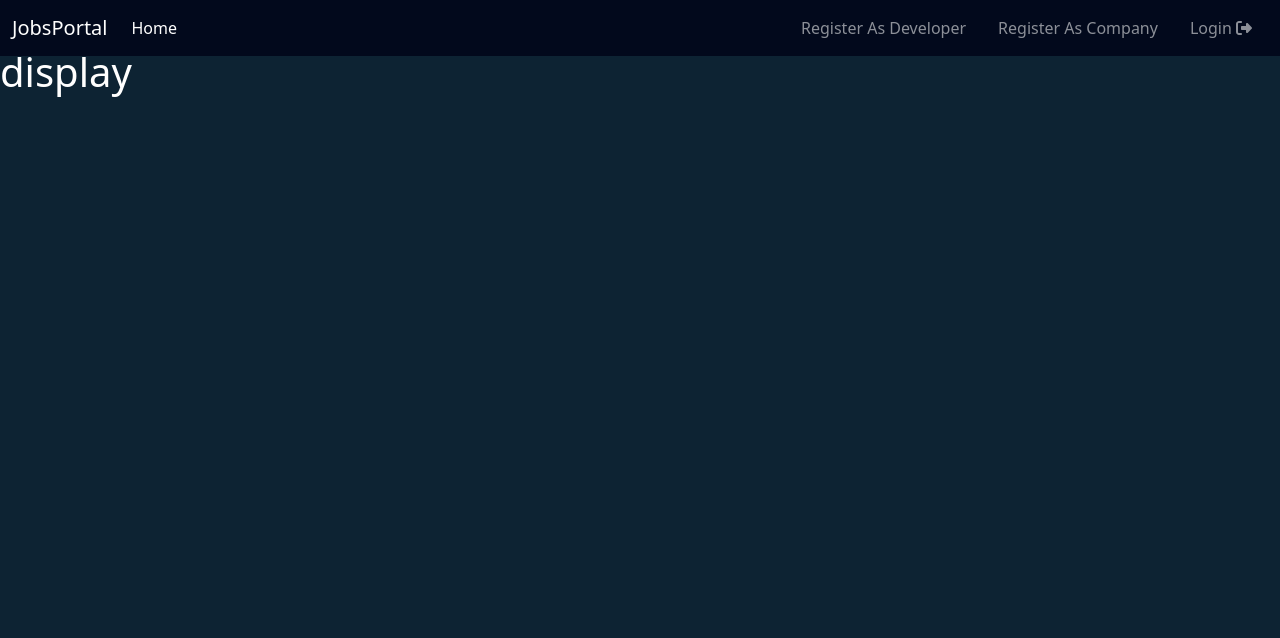
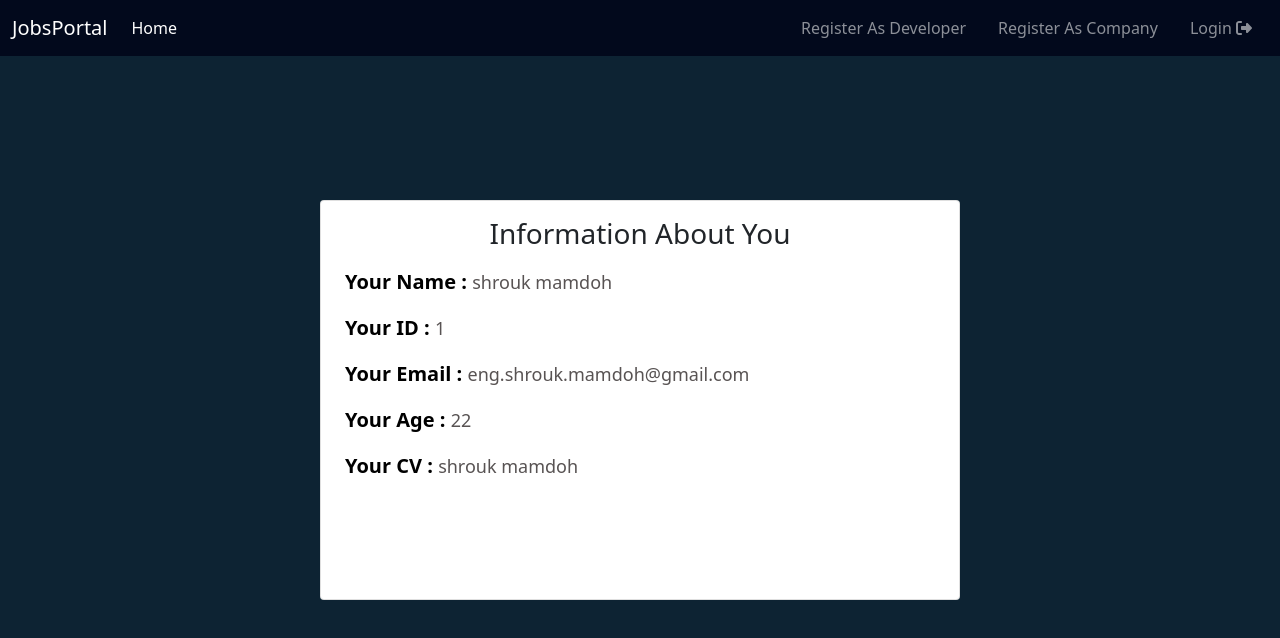
Before and after one commit to sh-m45/django_project, a React (Create React App) app: page /profile in a window 1280 px wide. Shown: the top 638 px of the page. Built offline with nearby package versions, Linux system fonts and the light colour scheme; sample sign-in values are in the browser's storage.

Commit message:
added profile component

```diff
--- a/src/Jobs/JobsList.jsx
+++ b/src/Jobs/JobsList.jsx
@@ -1,6 +1,6 @@
 import { useEffect, useState } from "react";
 import JobItem from "./JobsItem";
-import axios from "axios";
+import protectedRoute from "../libs/protectedRoute";
 
 const JobsList = () => {
   let [jobs, setJobs] = useState([]);
@@ -55,4 +55,4 @@ const JobsList = () => {
   );
 };
 
-export default JobsList;
+export default protectedRoute(JobsList);
--- a/src/Profile/Profile.jsx
+++ b/src/Profile/Profile.jsx
@@ -1,14 +1,34 @@
-import axios from 'axios';
-import React, { Component } from 'react'
-import protectedRoute from '../libs/protectedRoute';
-class Profile extends Component {
-  render() {
-    return (
-      <div className="pt-5 text-white">
-        <h1>display</h1>
+import React from "react";
+import style from "./Profile.module.css";
+import protectedRoute from "../libs/protectedRoute";
+
+export function Profile() {
+  return (
+    <div>
+      <div className={style.parent}>
+        <div className="card w-50 h-50">
+          <h3 className="text-center pt-3">Information About You</h3>
+          <div className="container px-4 pt-2">
+            <p>
+              <span className="">Your Name : </span> shrouk mamdoh{" "}
+            </p>
+            <p>
+              <span className="">Your ID : </span> 1{" "}
+            </p>
+            <p>
+              <span className="">Your Email : </span>eng.shrouk.mamdoh@gmail.com
+            </p>
+            <p>
+              <span className="">Your Age : </span>22
+            </p>
+            <p>
+              <span className="">Your CV : </span>shrouk mamdoh
+            </p>
+          </div>
+        </div>
       </div>
-    )
-  }
+    </div>
+  );
 }
 
-export default protectedRoute(Profile)
+export default protectedRoute(Profile);
--- a/src/Profile/Profile.module.css
+++ b/src/Profile/Profile.module.css
@@ -0,0 +1,18 @@
+.parent {
+  height: 100vh;
+  /* background-color: red; */
+  display: flex;
+  justify-content: center;
+  align-items: center;
+}
+
+span {
+  font-size: 20px;
+  color: black;
+  font-weight: 600;
+}
+p {
+  color: #585353;
+  font-weight: 500;
+  font-size: 18px;
+}
```
Also changed, not shown: src/Login/Login.jsx (+0 -17 lines).
